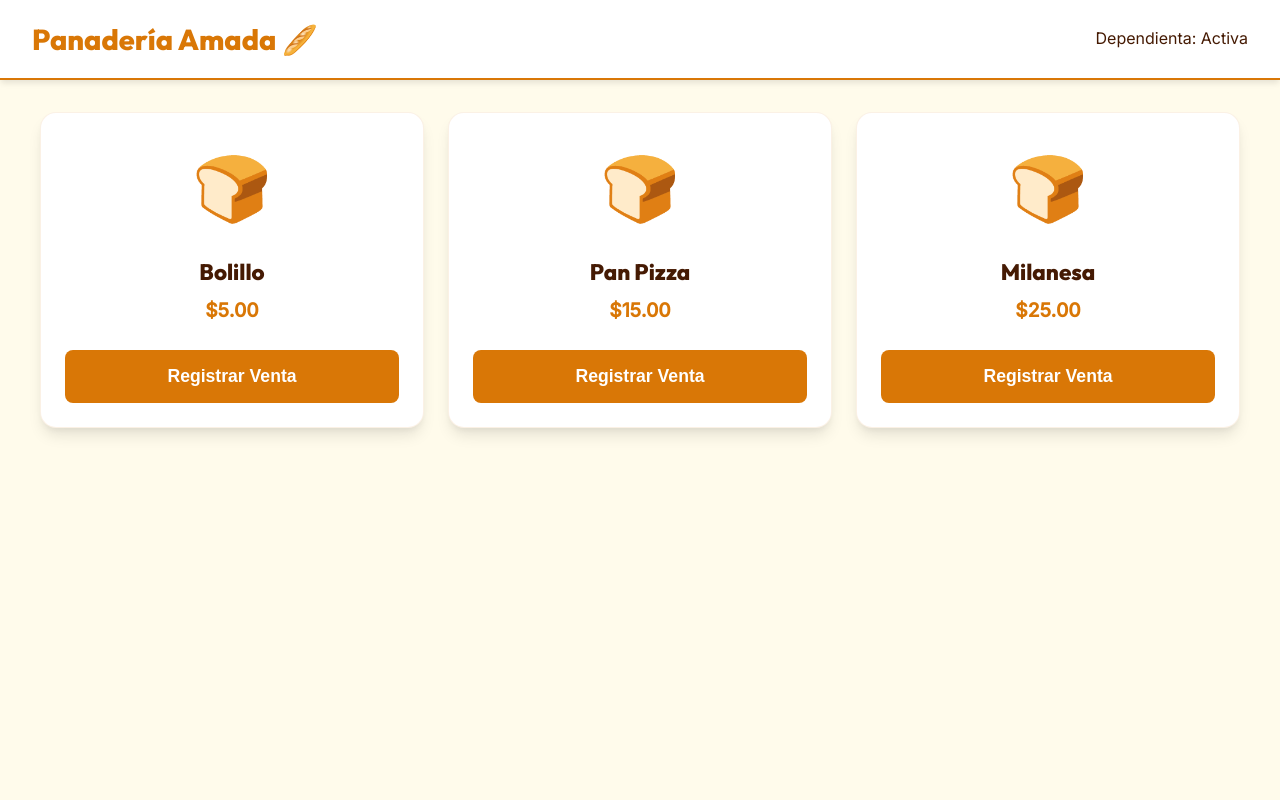
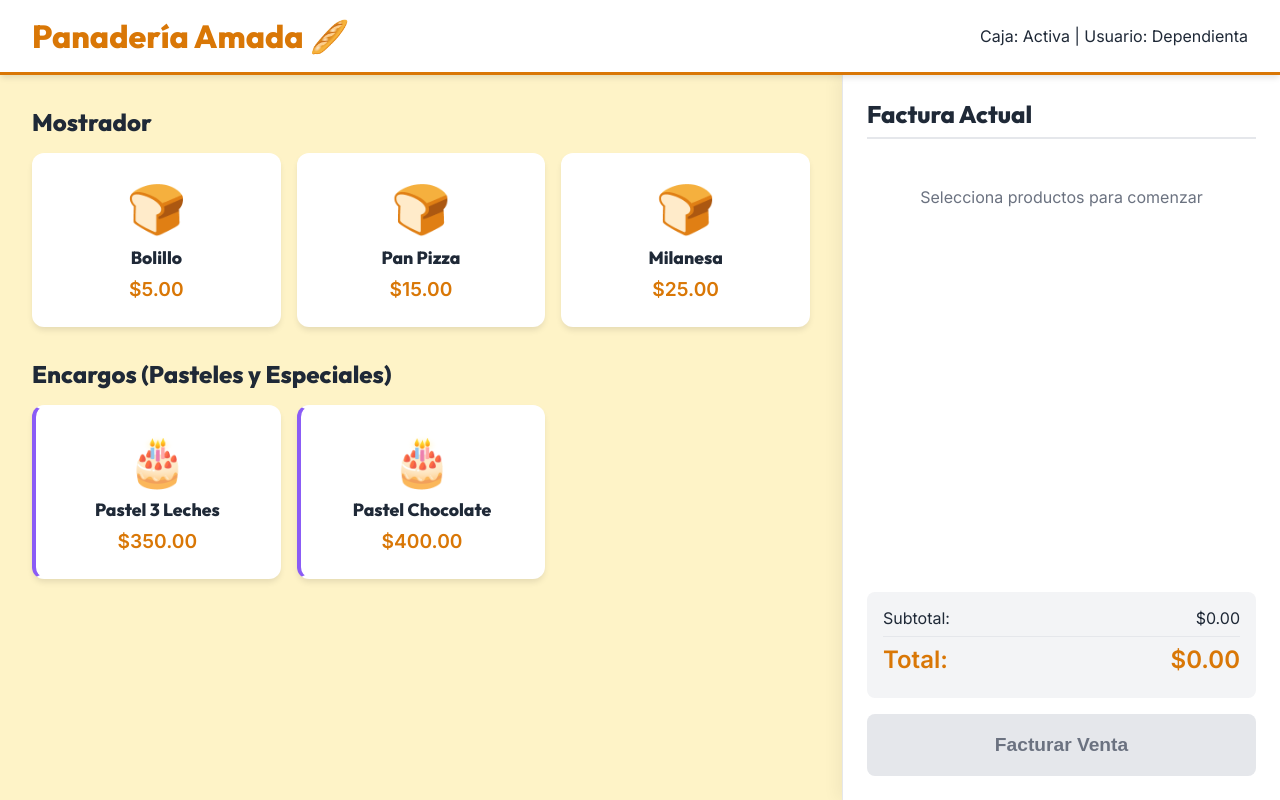
Before and after one commit to ruiz212/Ingenieria-de-software-, a Flask app: page / in a window 1280 px wide. Run offline with Flask 3, Linux system fonts and the light colour scheme.

Commit message:
refactor(Sprint 1): Upgrade to professional POS with shopping cart, invoices and custom orders (Encargos)

```diff
--- a/app.py
+++ b/app.py
@@ -10,36 +10,53 @@ app.config.from_object(Config)
 def index():
     # Simulamos los productos de la DB para el MVP
     productos = [
-        {'id': 1, 'nombre': 'Bolillo', 'precio': 5.00},
-        {'id': 2, 'nombre': 'Pan Pizza', 'precio': 15.00},
-        {'id': 3, 'nombre': 'Milanesa', 'precio': 25.00}
+        {'id': 1, 'nombre': 'Bolillo', 'categoria': 'Mostrador', 'precio': 5.00},
+        {'id': 2, 'nombre': 'Pan Pizza', 'categoria': 'Mostrador', 'precio': 15.00},
+        {'id': 3, 'nombre': 'Milanesa', 'categoria': 'Mostrador', 'precio': 25.00},
+        {'id': 4, 'nombre': 'Pastel 3 Leches', 'categoria': 'Encargo', 'precio': 350.00},
+        {'id': 5, 'nombre': 'Pastel Chocolate', 'categoria': 'Encargo', 'precio': 400.00}
     ]
     return render_template('index.html', productos=productos)
 
-@app.route('/api/venta', methods=['POST'])
-def registrar_venta():
+@app.route('/api/factura', methods=['POST'])
+def registrar_factura():
     datos = request.json
-    producto_id = datos.get('producto_id')
-    cantidad = datos.get('cantidad')
+    carrito = datos.get('carrito', [])
+    total = datos.get('total', 0)
+    es_encargo = datos.get('es_encargo', False)
+    datos_encargo = datos.get('encargo_detalles', None)
 
-    if not producto_id or not cantidad:
-        return jsonify({'error': 'Faltan datos'}), 400
+    if not carrito or total <= 0:
+        return jsonify({'error': 'El carrito está vacío o el total es inválido'}), 400
 
-    # Simular tiempo de procesamiento en servidor (1 segundo) para demostrar que no se bloquea la UI
+    # Simular tiempo de procesamiento en servidor para demostrar asincronismo sin bloqueo UI
     time.sleep(1)
 
     # TODO: Aquí irá la conexión a SQL Server
     # conn = pyodbc.connect(app.config['SQL_SERVER_CONNECTION_STRING'])
     # cursor = conn.cursor()
-    # cursor.execute("INSERT INTO Ventas (ProductoID, Cantidad, Total) VALUES (?, ?, ?)", ...)
+    #
+    # 1. Insertar en Facturas -> obtener FacturaID
+    # tipo_venta = 'Encargo' if es_encargo else 'Contado'
+    # cursor.execute("INSERT INTO Facturas (Total, TipoVenta) OUTPUT INSERTED.ID VALUES (?, ?)", total, tipo_venta)
+    # factura_id = cursor.fetchone()[0]
+    #
+    # 2. Iterar carrito e insertar en DetalleFacturas
+    # for item in carrito:
+    #     cursor.execute("INSERT INTO DetalleFacturas (FacturaID, ProductoID, Cantidad, PrecioUnitario, Subtotal) VALUES (?, ?, ?, ?, ?)", factura_id, item['id'], item['cantidad'], item['precio'], item['subtotal'])
+    #
+    # 3. Si es encargo, insertar en tabla Encargos
+    # if es_encargo and datos_encargo:
+    #     cursor.execute("INSERT INTO Encargos (FacturaID, FechaEntrega, Adelanto, SaldoPendiente) VALUES (?, ?, ?, ?)", factura_id, datos_encargo['fecha_entrega'], datos_encargo['adelanto'], datos_encargo['saldo'])
+    #
     # conn.commit()
 
     return jsonify({
         'status': 'success',
-        'mensaje': 'Venta registrada con éxito de forma asíncrona',
-        'producto_id': producto_id,
-        'cantidad': cantidad
+        'mensaje': 'Factura registrada con éxito',
+        'factura_simulada_id': 1001,
+        'encargo': es_encargo
     }), 200
 
 if __name__ == '__main__':
-    app.run(debug=True)
+    app.run(debug=True, port=5000)
--- a/static/css/style.css
+++ b/static/css/style.css
@@ -1,123 +1,221 @@
 :root {
-    --primary-color: #d97706; /* Naranja cálido */
+    --primary-color: #d97706; /* Naranja cálido panadería */
     --primary-hover: #b45309;
-    --background-color: #fffbeb; /* Crema suave */
+    --secondary: #fef3c7;
+    --background: #f3f4f6;
     --card-bg: #ffffff;
-    --text-main: #451a03;
-    --text-muted: #78350f;
+    --text-main: #1f2937;
+    --text-muted: #6b7280;
     --success: #10b981;
     --danger: #ef4444;
-    --shadow: 0 10px 15px -3px rgba(0, 0, 0, 0.1), 0 4px 6px -2px rgba(0, 0, 0, 0.05);
+    --border: #e5e7eb;
+    --shadow: 0 4px 6px -1px rgba(0, 0, 0, 0.1);
 }
 
-* {
-    box-sizing: border-box;
-    margin: 0;
-    padding: 0;
-}
+* { box-sizing: border-box; margin: 0; padding: 0; }
 
 body {
     font-family: 'Inter', sans-serif;
-    background-color: var(--background-color);
+    background-color: var(--background);
     color: var(--text-main);
-    line-height: 1.6;
     height: 100vh;
     display: flex;
     flex-direction: column;
+    overflow: hidden; /* Prevent body scroll */
 }
 
-h1, h2, h3 {
-    font-family: 'Outfit', sans-serif;
-}
+h1, h2, h3 { font-family: 'Outfit', sans-serif; }
 
 .app-header {
     background-color: var(--card-bg);
     padding: 1rem 2rem;
-    box-shadow: 0 4px 6px -1px rgba(0, 0, 0, 0.1);
+    box-shadow: var(--shadow);
     display: flex;
     justify-content: space-between;
     align-items: center;
-    border-bottom: 2px solid var(--primary-color);
+    border-bottom: 3px solid var(--primary-color);
+    z-index: 10;
 }
 
-.app-header h1 {
-    color: var(--primary-color);
-    font-size: 1.8rem;
-    font-weight: 800;
+.app-header h1 { color: var(--primary-color); }
+
+/* Layout de dos columnas */
+.pos-layout {
+    display: flex;
+    flex: 1;
+    overflow: hidden;
 }
 
-.pos-container {
-    flex: 1;
+/* Panel Catálogo */
+.catalog-panel {
+    flex: 2;
     padding: 2rem;
     overflow-y: auto;
+    background-color: var(--secondary);
 }
+
+.section-title { margin-bottom: 1rem; color: var(--text-main); }
 
 .products-grid {
     display: grid;
-    grid-template-columns: repeat(auto-fit, minmax(250px, 1fr));
-    gap: 1.5rem;
-    max-width: 1200px;
-    margin: 0 auto;
+    grid-template-columns: repeat(auto-fill, minmax(200px, 1fr));
+    gap: 1rem;
 }
 
 .product-card {
-    background-color: var(--card-bg);
-    border-radius: 16px;
+    background: var(--card-bg);
+    border-radius: 12px;
     padding: 1.5rem;
-    display: flex;
-    flex-direction: column;
-    align-items: center;
+    text-align: center;
+    cursor: pointer;
     box-shadow: var(--shadow);
-    transition: transform 0.2s ease, box-shadow 0.2s ease;
-    border: 1px solid rgba(217, 119, 6, 0.1);
+    border: 2px solid transparent;
+    transition: all 0.2s;
+    user-select: none;
 }
 
 .product-card:hover {
-    transform: translateY(-5px);
-    box-shadow: 0 20px 25px -5px rgba(0, 0, 0, 0.1), 0 10px 10px -5px rgba(0, 0, 0, 0.04);
+    border-color: var(--primary-color);
+    transform: translateY(-2px);
 }
 
-.card-icon {
-    font-size: 4rem;
+.product-card:active { transform: scale(0.95); }
+
+.encargo-card { border-left: 4px solid #8b5cf6; }
+
+.card-icon { font-size: 3rem; margin-bottom: 0.5rem; }
+.card-info h3 { font-size: 1.1rem; margin-bottom: 0.5rem; }
+.price { color: var(--primary-color); font-weight: 600; font-size: 1.2rem; }
+
+/* Panel Factura */
+.invoice-panel {
+    flex: 1;
+    background: var(--card-bg);
+    border-left: 1px solid var(--border);
+    display: flex;
+    flex-direction: column;
+    padding: 1.5rem;
+    box-shadow: -5px 0 15px rgba(0,0,0,0.05);
+    min-width: 350px;
+    max-width: 450px;
+}
+
+.invoice-panel h2 { margin-bottom: 1rem; border-bottom: 2px solid var(--border); padding-bottom: 0.5rem; }
+
+.cart-items {
+    flex: 1;
+    overflow-y: auto;
     margin-bottom: 1rem;
 }
 
-.card-info {
-    text-align: center;
-    margin-bottom: 1.5rem;
+.empty-cart { text-align: center; color: var(--text-muted); margin-top: 2rem; }
+
+.cart-item {
+    display: flex;
+    justify-content: space-between;
+    align-items: center;
+    padding: 0.75rem 0;
+    border-bottom: 1px dashed var(--border);
 }
 
-.card-info h2 {
-    font-size: 1.4rem;
-    margin-bottom: 0.25rem;
+.cart-item-info { flex: 1; }
+.cart-item-name { font-weight: 600; }
+.cart-item-price { color: var(--text-muted); font-size: 0.9rem; }
+
+.cart-item-actions {
+    display: flex;
+    align-items: center;
+    gap: 0.5rem;
+}
+.btn-qty {
+    background: var(--border);
+    border: none;
+    border-radius: 4px;
+    width: 28px;
+    height: 28px;
+    cursor: pointer;
+    font-weight: bold;
+}
+.btn-qty:hover { background: #d1d5db; }
+
+.invoice-summary {
+    background: var(--background);
+    padding: 1rem;
+    border-radius: 8px;
+    margin-bottom: 1rem;
 }
 
-.price {
-    font-size: 1.2rem;
+.summary-row {
+    display: flex;
+    justify-content: space-between;
+    margin-bottom: 0.5rem;
+}
+.total-row {
+    font-size: 1.5rem;
+    font-weight: 800;
     color: var(--primary-color);
-    font-weight: 600;
+    margin-top: 0.5rem;
+    border-top: 1px solid var(--border);
+    padding-top: 0.5rem;
 }
 
-.btn-sell {
-    width: 100%;
-    padding: 1rem;
-    background-color: var(--primary-color);
+.btn-checkout {
+    background: var(--primary-color);
     color: white;
     border: none;
+    padding: 1.25rem;
+    font-size: 1.2rem;
+    font-weight: bold;
     border-radius: 8px;
-    font-size: 1.1rem;
-    font-weight: 600;
     cursor: pointer;
-    transition: background-color 0.2s ease, transform 0.1s ease;
+    transition: background 0.2s;
+}
+.btn-checkout:hover:not(:disabled) { background: var(--primary-hover); }
+.btn-checkout:disabled { background: var(--border); color: var(--text-muted); cursor: not-allowed; }
+
+/* Modals & Overlays */
+.modal {
+    position: fixed;
+    top: 0; left: 0; right: 0; bottom: 0;
+    background: rgba(0,0,0,0.5);
+    display: flex;
+    align-items: center;
+    justify-content: center;
+    z-index: 100;
+}
+.modal.hidden { display: none; }
+
+.modal-content {
+    background: white;
+    padding: 2rem;
+    border-radius: 12px;
+    width: 90%;
+    max-width: 400px;
+    box-shadow: 0 20px 25px -5px rgba(0,0,0,0.1);
 }
 
-.btn-sell:hover {
-    background-color: var(--primary-hover);
+.modal-content h2 { margin-bottom: 0.5rem; color: var(--primary-color); }
+.modal-content p { color: var(--text-muted); margin-bottom: 1.5rem; }
+
+.form-group { margin-bottom: 1rem; }
+.form-group label { display: block; margin-bottom: 0.5rem; font-weight: 500; }
+.form-group input {
+    width: 100%;
+    padding: 0.75rem;
+    border: 1px solid var(--border);
+    border-radius: 6px;
+    font-size: 1rem;
 }
+.form-group input[readonly] { background: var(--background); }
 
-.btn-sell:active {
-    transform: scale(0.98);
+.modal-actions {
+    display: flex;
+    justify-content: flex-end;
+    gap: 1rem;
+    margin-top: 2rem;
 }
+.btn-cancel { padding: 0.75rem 1.5rem; border: 1px solid var(--border); background: white; border-radius: 6px; cursor: pointer; }
+.btn-confirm { padding: 0.75rem 1.5rem; border: none; background: var(--success); color: white; border-radius: 6px; cursor: pointer; font-weight: bold; }
 
 .loading-overlay {
     position: fixed;
--- a/static/js/pos.js
+++ b/static/js/pos.js
@@ -1,65 +1,177 @@
-document.addEventListener('DOMContentLoaded', () => {
-    const sellButtons = document.querySelectorAll('.btn-sell');
-    const loadingOverlay = document.getElementById('loading-overlay');
-    const toastContainer = document.getElementById('toast-container');
+let carrito = [];
 
-    sellButtons.forEach(button => {
-        button.addEventListener('click', async (e) => {
-            const card = e.target.closest('.product-card');
-            const productId = card.dataset.id;
-            const productName = card.dataset.name;
+function agregarAlCarrito(id, nombre, precio, categoria) {
+    const itemExistente = carrito.find(item => item.id === id);
+    if (itemExistente) {
+        itemExistente.cantidad++;
+        itemExistente.subtotal = itemExistente.cantidad * itemExistente.precio;
+    } else {
+        carrito.push({
+            id: id,
+            nombre: nombre,
+            precio: precio,
+            categoria: categoria,
+            cantidad: 1,
+            subtotal: precio
+        });
+    }
+    renderizarCarrito();
+}
 
-            // Mostrar indicador visual asíncrono
+function modificarCantidad(id, delta) {
+    const item = carrito.find(item => item.id === id);
+    if (item) {
+        item.cantidad += delta;
+        if (item.cantidad <= 0) {
+            carrito = carrito.filter(i => i.id !== id);
+        } else {
+            item.subtotal = item.cantidad * item.precio;
+        }
+        renderizarCarrito();
+    }
+}
+
+function renderizarCarrito() {
+    const cartItemsContainer = document.getElementById('cart-items');
+    const subtotalDisplay = document.getElementById('subtotal-display');
+    const totalDisplay = document.getElementById('total-display');
+    const btnFacturar = document.getElementById('btn-facturar');
+
+    cartItemsContainer.innerHTML = '';
+
+    if (carrito.length === 0) {
+        cartItemsContainer.innerHTML = '<div class="empty-cart">Selecciona productos para comenzar</div>';
+        subtotalDisplay.textContent = '$0.00';
+        totalDisplay.textContent = '$0.00';
+        btnFacturar.disabled = true;
+        return;
+    }
+
+    let total = 0;
+
+    carrito.forEach(item => {
+        total += item.subtotal;
+        const itemEl = document.createElement('div');
+        itemEl.className = 'cart-item';
+        itemEl.innerHTML = `
+            <div class="cart-item-info">
+                <div class="cart-item-name">${item.nombre}</div>
+                <div class="cart-item-price">$${item.precio.toFixed(2)} x ${item.cantidad}</div>
+            </div>
+            <div class="cart-item-actions">
+                <button class="btn-qty" onclick="modificarCantidad(${item.id}, -1)">-</button>
+                <span>${item.cantidad}</span>
+                <button class="btn-qty" onclick="modificarCantidad(${item.id}, 1)">+</button>
+            </div>
+            <div style="font-weight: 600;">$${item.subtotal.toFixed(2)}</div>
+        `;
+        cartItemsContainer.appendChild(itemEl);
+    });
+
+    subtotalDisplay.textContent = `$${total.toFixed(2)}`;
+    totalDisplay.textContent = `$${total.toFixed(2)}`;
+    btnFacturar.disabled = false;
+}
+
+function calcularTotal() {
+    return carrito.reduce((sum, item) => sum + item.subtotal, 0);
+}
+
+// Lógica de Facturación y Modal de Encargos
+const btnFacturar = document.getElementById('btn-facturar');
+const modal = document.getElementById('encargo-modal');
+const btnConfirmarEncargo = document.getElementById('btn-confirmar-encargo');
+
+const inputAdelanto = document.getElementById('modal-adelanto');
+const inputSaldo = document.getElementById('modal-saldo');
+const inputTotalModal = document.getElementById('modal-total');
+
+btnFacturar.addEventListener('click', () => {
+    const tieneEncargos = carrito.some(item => item.categoria === 'Encargo');
+
+    if (tieneEncargos) {
+        inputTotalModal.value = `$${calcularTotal().toFixed(2)}`;
+        inputAdelanto.value = '';
+        inputSaldo.value = `$${calcularTotal().toFixed(2)}`;
+        modal.classList.remove('hidden');
+    } else {
+        procesarFactura(false);
+    }
+});
+
+inputAdelanto.addEventListener('input', (e) => {
+    const adelanto = parseFloat(e.target.value) || 0;
+    const total = calcularTotal();
+    const saldo = total - adelanto;
+    inputSaldo.value = `$${saldo.toFixed(2)}`;
+});
+
+function cerrarModal() {
+    modal.classList.add('hidden');
+}
+
+btnConfirmarEncargo.addEventListener('click', () => {
+    const adelanto = parseFloat(inputAdelanto.value);
+    const fecha = document.getElementById('modal-fecha').value;
+
+    if (isNaN(adelanto) || !fecha) {
+        showToast('Por favor, ingresa el adelanto y la fecha de entrega', true);
+        return;
+    }
+
+    cerrarModal();
+    procesarFactura(true, {
+        adelanto: adelanto,
+        saldo: calcularTotal() - adelanto,
+        fecha_entrega: fecha
+    });
+});
+
+async function procesarFactura(esEncargo, encargoDetalles = null) {
     showLoading(true);
 
     try {
-                const response = await fetch('/api/venta', {
+        const payload = {
+            carrito: carrito,
+            total: calcularTotal(),
+            es_encargo: esEncargo,
+            encargo_detalles: encargoDetalles
+        };
+
+        const response = await fetch('/api/factura', {
             method: 'POST',
-                    headers: {
-                        'Content-Type': 'application/json'
-                    },
-                    body: JSON.stringify({
-                        producto_id: productId,
-                        cantidad: 1
-                    })
+            headers: { 'Content-Type': 'application/json' },
+            body: JSON.stringify(payload)
         });
 
-                if (!response.ok) throw new Error('Error en la red');
+        if (!response.ok) throw new Error('Error al facturar');
 
-                const data = await response.json();
-
-                // Mostrar éxito
-                showToast(`¡Venta de ${productName} registrada!`);
+        showToast('¡Factura registrada exitosamente!');
+        carrito = [];
+        renderizarCarrito();
     } catch (error) {
-                console.error('Error al registrar venta:', error);
-                showToast(`Error al vender ${productName}`, true);
+        console.error(error);
+        showToast('Error de conexión al servidor', true);
     } finally {
         showLoading(false);
     }
-        });
-    });
+}
 
 function showLoading(show) {
-        if (show) {
-            loadingOverlay.classList.remove('hidden');
-        } else {
-            loadingOverlay.classList.add('hidden');
-        }
+    const overlay = document.getElementById('loading-overlay');
+    if (show) overlay.classList.remove('hidden');
+    else overlay.classList.add('hidden');
 }
 
 function showToast(message, isError = false) {
+    const container = document.getElementById('toast-container');
     const toast = document.createElement('div');
-        toast.className = 'toast';
-        if (isError) toast.style.backgroundColor = 'var(--danger)';
+    toast.className = `toast ${isError ? 'error' : ''}`;
     toast.textContent = message;
 
-        toastContainer.appendChild(toast);
-
+    container.appendChild(toast);
     setTimeout(() => {
         toast.style.opacity = '0';
-            toast.style.transform = 'translateX(100%)';
-            toast.style.transition = 'all 0.3s ease';
         setTimeout(() => toast.remove(), 300);
     }, 3000);
 }
-});
--- a/templates/index.html
+++ b/templates/index.html
@@ -4,39 +4,103 @@
     <meta charset="UTF-8">
     <meta name="viewport" content="width=device-width, initial-scale=1.0">
     <title>Punto de Venta - Panadería Amada Calero Leiva</title>
-    <meta name="description" content="Sistema de POS rápido e interactivo para mostrador">
     <link rel="stylesheet" href="{{ url_for('static', filename='css/style.css') }}">
-    <link href="https://fonts.googleapis.com/css2?family=Outfit:wght@400;600;800&family=Inter:wght@400;500&display=swap" rel="stylesheet">
+    <link href="https://fonts.googleapis.com/css2?family=Outfit:wght@400;600;800&family=Inter:wght@400;500;600&display=swap" rel="stylesheet">
 </head>
 <body>
     <header class="app-header">
         <h1>Panadería Amada 🥖</h1>
-        <div class="user-info">Dependienta: Activa</div>
+        <div class="user-info">Caja: Activa | Usuario: Dependienta</div>
     </header>
 
-    <main class="pos-container">
-        <section class="products-grid">
-            {% for producto in productos %}
-            <article class="product-card" data-id="{{ producto.id }}" data-name="{{ producto.nombre }}" data-price="{{ producto.precio }}">
+    <main class="pos-layout">
+        <!-- Panel Izquierdo: Catálogo -->
+        <section class="catalog-panel">
+            <h2 class="section-title">Mostrador</h2>
+            <div class="products-grid">
+                {% for producto in productos if producto.categoria == 'Mostrador' %}
+                <article class="product-card" onclick="agregarAlCarrito({{ producto.id }}, '{{ producto.nombre }}', {{ producto.precio }}, '{{ producto.categoria }}')">
                     <div class="card-icon">🍞</div>
                     <div class="card-info">
-                    <h2>{{ producto.nombre }}</h2>
+                        <h3>{{ producto.nombre }}</h3>
                         <p class="price">${{ "%.2f"|format(producto.precio) }}</p>
                     </div>
-                <button class="btn-sell" aria-label="Vender {{ producto.nombre }}">
-                    Registrar Venta
-                </button>
                 </article>
                 {% endfor %}
+            </div>
+
+            <h2 class="section-title" style="margin-top: 2rem;">Encargos (Pasteles y Especiales)</h2>
+            <div class="products-grid">
+                {% for producto in productos if producto.categoria == 'Encargo' %}
+                <article class="product-card encargo-card" onclick="agregarAlCarrito({{ producto.id }}, '{{ producto.nombre }}', {{ producto.precio }}, '{{ producto.categoria }}')">
+                    <div class="card-icon">🎂</div>
+                    <div class="card-info">
+                        <h3>{{ producto.nombre }}</h3>
+                        <p class="price">${{ "%.2f"|format(producto.precio) }}</p>
+                    </div>
+                </article>
+                {% endfor %}
+            </div>
         </section>
 
-        <div id="toast-container" class="toast-container"></div>
+        <!-- Panel Derecho: Carrito / Factura -->
+        <aside class="invoice-panel">
+            <h2>Factura Actual</h2>
+            <div class="cart-items" id="cart-items">
+                <div class="empty-cart">Selecciona productos para comenzar</div>
+            </div>
+
+            <div class="invoice-summary">
+                <div class="summary-row">
+                    <span>Subtotal:</span>
+                    <span id="subtotal-display">$0.00</span>
+                </div>
+                <div class="summary-row total-row">
+                    <span>Total:</span>
+                    <span id="total-display">$0.00</span>
+                </div>
+            </div>
+
+            <button class="btn-checkout" id="btn-facturar" disabled>Facturar Venta</button>
+        </aside>
     </main>
+
+    <!-- Modal para Encargos -->
+    <div id="encargo-modal" class="modal hidden">
+        <div class="modal-content">
+            <h2>Registrar Encargo</h2>
+            <p>Se detectaron productos por encargo en la factura.</p>
+
+            <div class="form-group">
+                <label>Total de la Factura:</label>
+                <input type="text" id="modal-total" readonly>
+            </div>
+            <div class="form-group">
+                <label for="modal-adelanto">Adelanto (Pago parcial):</label>
+                <input type="number" id="modal-adelanto" min="0" step="0.01" required>
+            </div>
+            <div class="form-group">
+                <label>Saldo Pendiente:</label>
+                <input type="text" id="modal-saldo" readonly>
+            </div>
+            <div class="form-group">
+                <label for="modal-fecha">Fecha de Entrega:</label>
+                <input type="date" id="modal-fecha" required>
+            </div>
+
+            <div class="modal-actions">
+                <button class="btn-cancel" onclick="cerrarModal()">Cancelar</button>
+                <button class="btn-confirm" id="btn-confirmar-encargo">Confirmar y Facturar</button>
+            </div>
+        </div>
+    </div>
 
     <div id="loading-overlay" class="loading-overlay hidden">
         <div class="spinner"></div>
-        <p>Procesando venta...</p>
+        <p>Procesando Factura...</p>
     </div>
+
+    <div id="toast-container" class="toast-container"></div>
 
     <script src="{{ url_for('static', filename='js/pos.js') }}"></script>
 </body>
```
Also changed, not shown: other parts of static/css/style.css (+8 -37 lines), database/esquema.sql (+30 -8 lines). Lines whose indentation alone changed are shown as unchanged.
